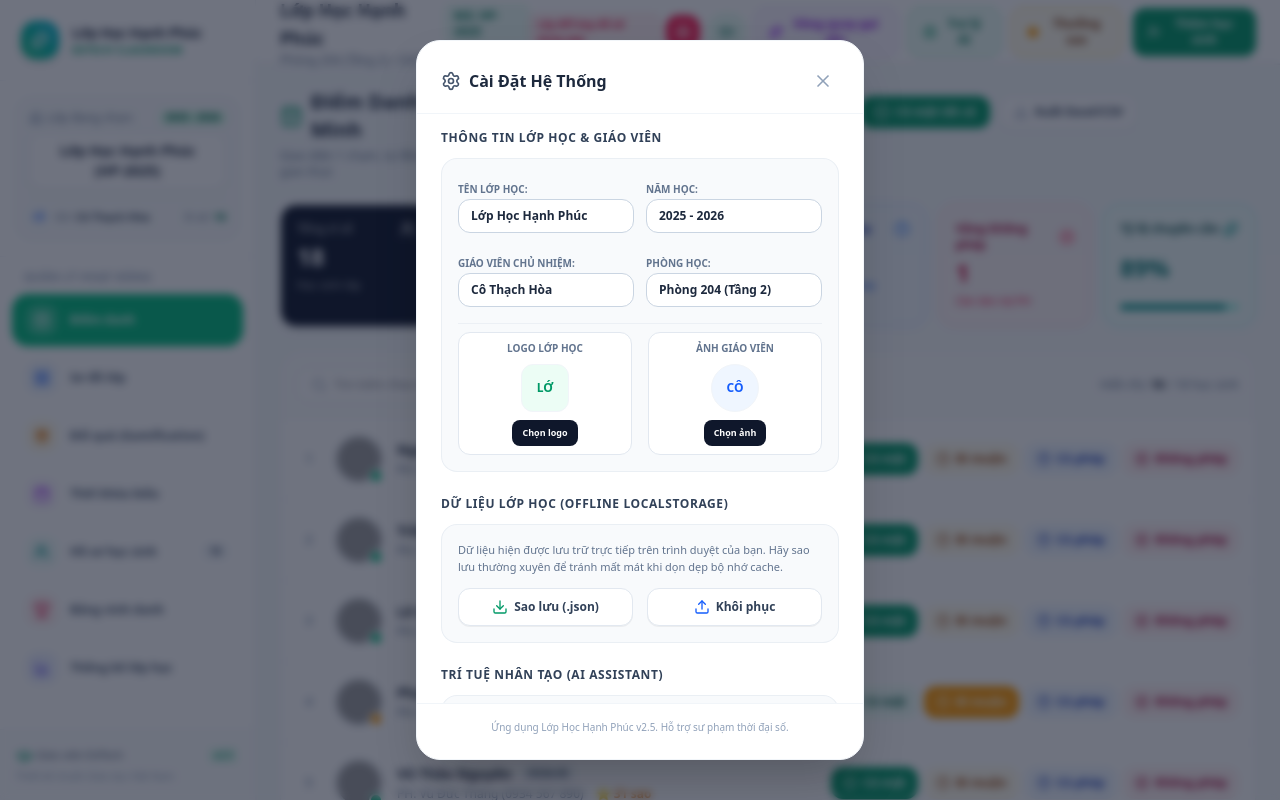
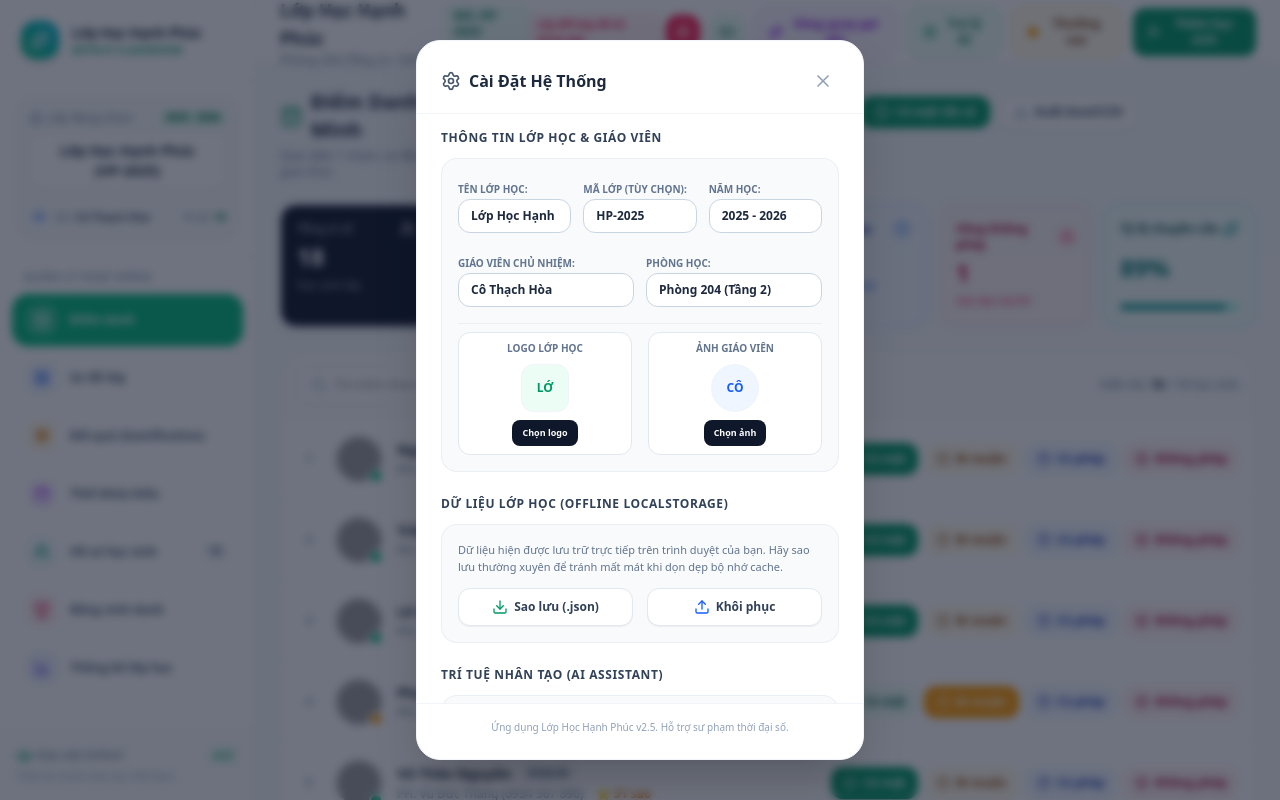
Before and after one commit to thachhoa/LOPHOCHANHPHUC, a React (Vite) app: page / in a window 1280 px wide. Built offline with nearby package versions, Linux system fonts and the light colour scheme; grey boxes are pictures that could not be loaded.

Commit message:
Update SettingsModal.tsx

```diff
--- a/src/components/SettingsModal.tsx
+++ b/src/components/SettingsModal.tsx
@@ -109,14 +109,24 @@ export const SettingsModal: React.FC<SettingsModalProps> = ({ isOpen, onClose })
             </h4>
 
             <div className="bg-slate-50 p-4 rounded-2xl border border-slate-200/60 space-y-4">
-              {/* Tên lớp & Năm học */}
-              <div className="grid grid-cols-2 gap-3">
+              {/* Tên lớp & Mã lớp & Năm học */}
+              <div className="grid grid-cols-3 gap-3">
                 <div className="space-y-1">
                   <label className="text-[10px] font-bold text-slate-500 uppercase">Tên lớp học:</label>
                   <input
                     type="text"
                     value={activeClass.name}
                     onChange={(e) => updateClass({ ...activeClass, name: e.target.value })}
+                    className="w-full px-3 py-2 bg-white border border-slate-300 rounded-xl text-xs font-bold text-slate-800 focus:ring-2 focus:ring-emerald-500"
+                  />
+                </div>
+                <div className="space-y-1">
+                  <label className="text-[10px] font-bold text-slate-500 uppercase">Mã lớp (Tùy chọn):</label>
+                  <input
+                    type="text"
+                    value={activeClass.code || ''}
+                    onChange={(e) => updateClass({ ...activeClass, code: e.target.value })}
+                    placeholder="Ví dụ: HP-2025"
                     className="w-full px-3 py-2 bg-white border border-slate-300 rounded-xl text-xs font-bold text-slate-800 focus:ring-2 focus:ring-emerald-500"
                   />
                 </div>
```
